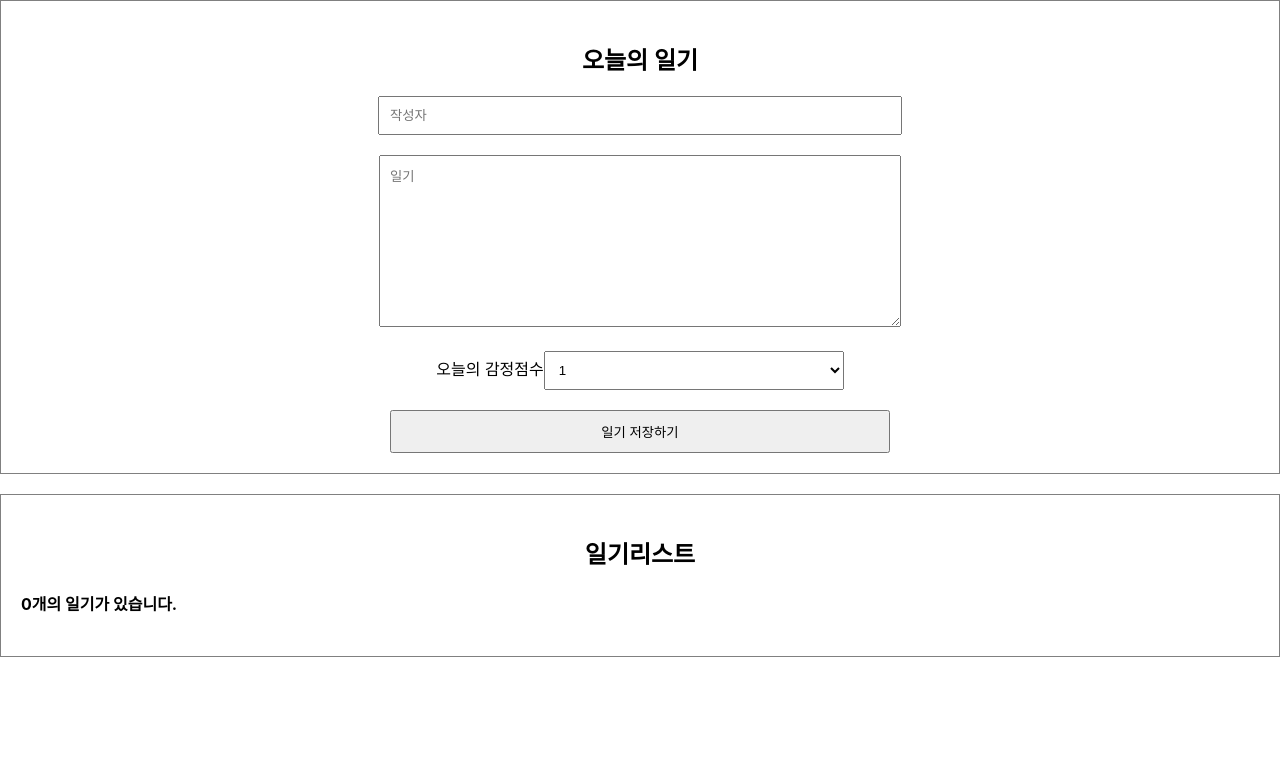
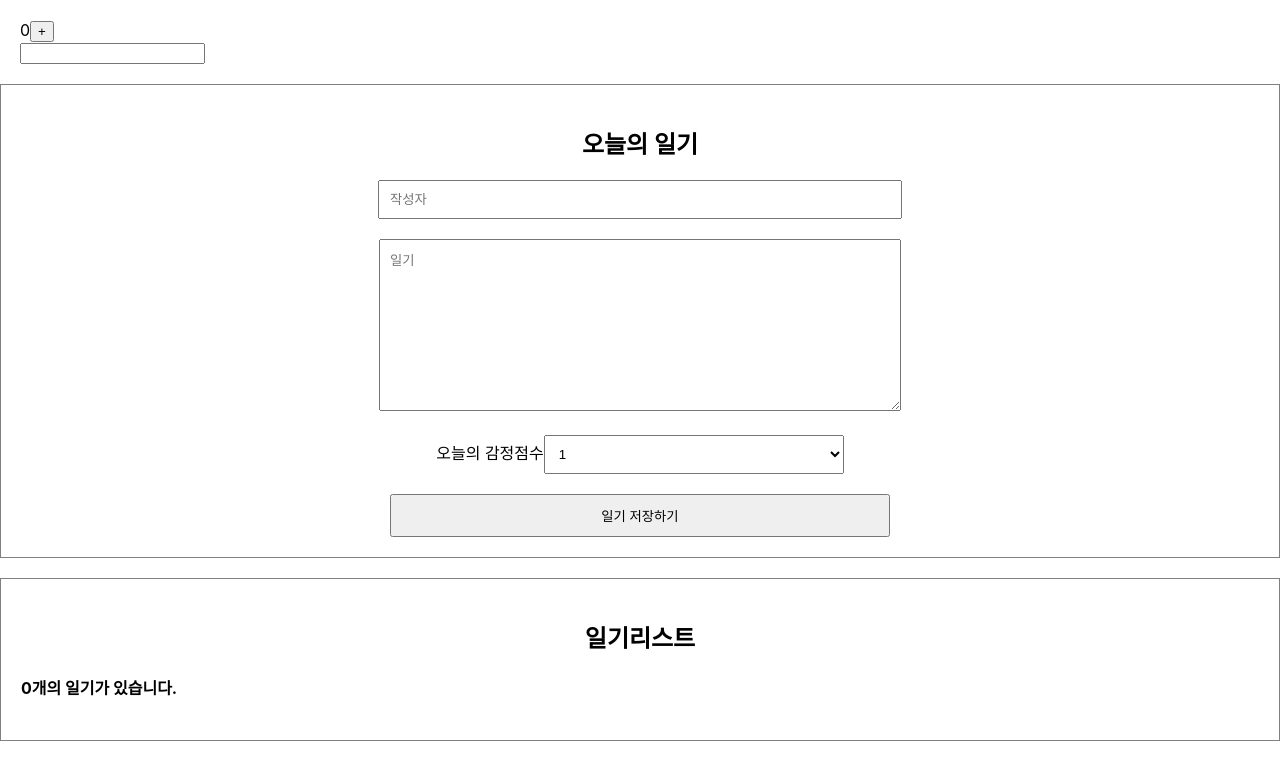
Before and after one commit to Kimrayoung/Diary-react, a React (Create React App) app in the folder simpleDiary/: page / in a window 1280 px wide. Shown: the top 780 px of the page. Built offline with nearby package versions, Linux system fonts and the light colour scheme.

Commit message:
section 6-7 useEffect mount, update lesson

```diff
--- a/simpleDiary/src/App.js
+++ b/simpleDiary/src/App.js
@@ -2,6 +2,7 @@
 import './App.css';
 import DiaryEditor from './DiaryEditor';
 import DiaryList from './DiaryList';
+import LifeCycle from './LifeCyle';
 
 // const dummyList = [
   //   {
@@ -62,6 +63,7 @@
 
   return (
     <div className="App">
+      <LifeCycle></LifeCycle>
        <DiaryEditor onCreate={onCreate} />
       <DiaryList onEdit={onEdit} onRemove={onRemove} diaryList={data} />
     </div>
--- /dev/null
+++ b/simpleDiary/src/LifeCyle.js
@@ -0,0 +1,52 @@
+import React, {useEffect, useState} from "react";
+
+const LifeCycle = () => {
+    const [count, setCount] = useState(0);
+    const [text, setText] = useState("");
+
+    //컴포넌트가 mount 되는 시점에만 작동
+    useEffect(() => {
+        //컴포넌트가 mount되는 시점에만 무언가를 하고 싶다면 useEffet의 두번째인자에 [](빈 배열)을 넣어주면 됨
+        console.log("Mount!")
+    },[]);
+
+    //컴포넌트가 update되는 시점에 작동 -> state변경, 부모에게서 내려받는 props변경, 부모 컴포넌트 리렌더링
+    useEffect(() => {
+        //update되는 시점에 무언가를 하고 싶다면 useEffect의 두번째 인자를 아무것도 주지않으면 됨
+        console.log("update!");
+    });
+
+    //두번째 인자인 defandency array가 변화하게 된다면 그 순간 콜백함수가 수행이 된다
+    // 즉, defandency array만 잘 활용하면 감지하고 싶은 값만 감지해서 그 값이 변화하는 순간에만 콜백함수를 수행할 수 있다
+    useEffect(() => {
+        //이 useEffect의 콜백함수는 count함수가 변화하는 순간 실행됨
+        console.log(`count is update: ${count}`);
+        if(count > 5) {
+            alert("count가 5를 넘었습니다 따라서 1로 초기화됩니다.");
+            setCount(1);
+        }
+    },[count]);
+
+    useEffect(() => {
+        //이 콜백함수는 count함수가 변화하는 순간 실행됨
+        console.log(`text is update: ${text}`);
+    },[text]);
+
+
+    return (
+        <div style={{ padding: 20 }}>
+            <div>
+                {count}
+                <button onClick={() => setCount(count+1)}>+</button>
+            </div>
+            <div>
+                <input value={text} onChange={(e) => setText(e.target.value)}></input>
+            </div>
+        </div>
+    )
+}
+
+export default LifeCycle;
+
+//컴포넌트가 탄생할 때 --> 즉, mount될때를 의미함
+//count버튼을 눌러도 되지 Mount!가 다시 나타나지 않음 -> mount될때 즉, 처음에 생성될 때만 실행되기 때문
```
Also changed, not shown: simpleDiary/src/DiaryItem.js (+0 -15 lines).
